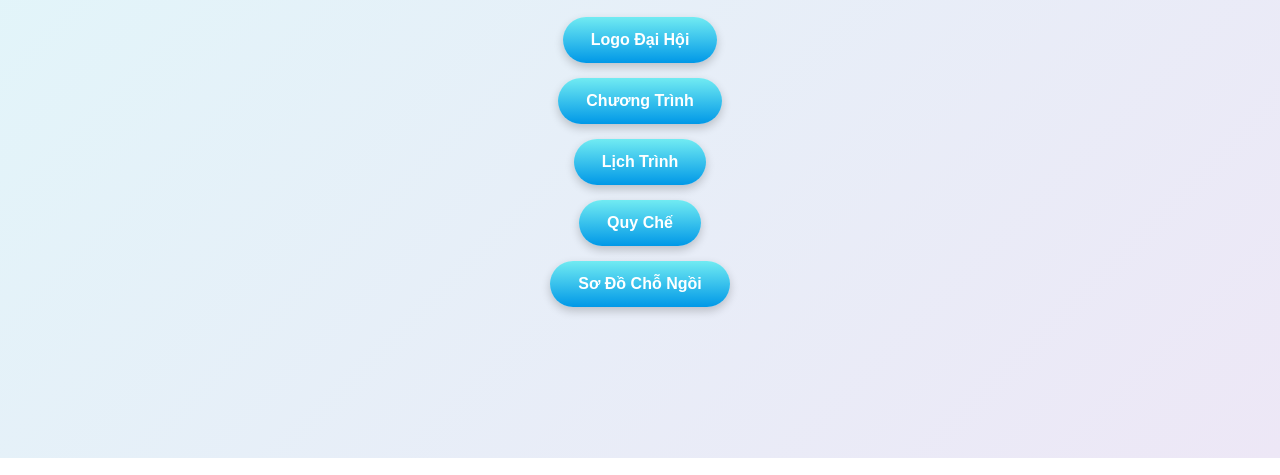
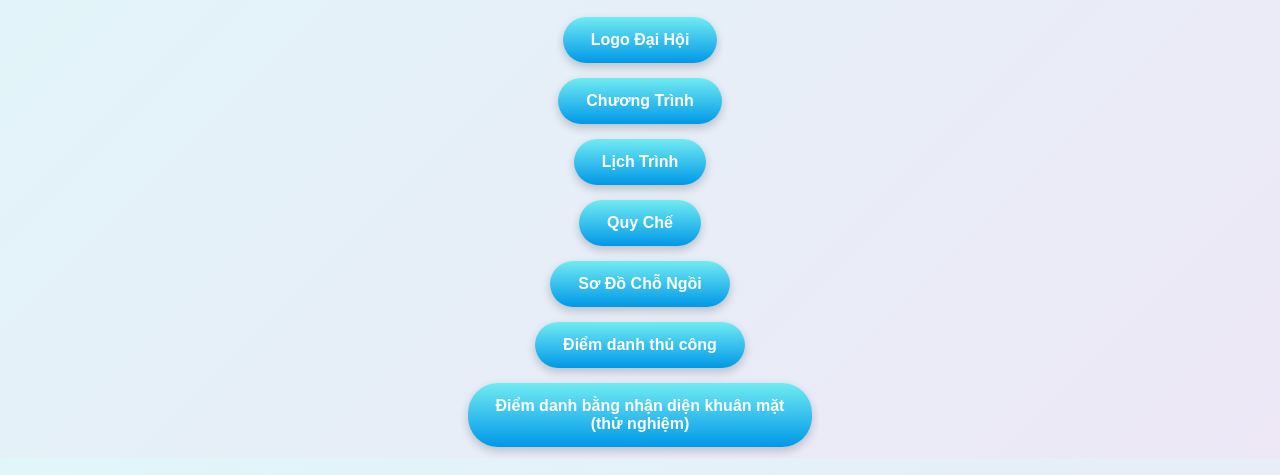
Before and after one commit to idolbinhminhtran/notebook, a plain HTML site: page index.html in a window 1280 px wide. Shown: the part 342-817 px from the top of the page. Drawn offline with Linux system fonts and the light colour scheme; a web font is replaced by a local one.

Commit message:
minor change to home page

```diff
--- a/index.html
+++ b/index.html
@@ -19,6 +19,8 @@
     <a href="https://drive.google.com/drive/folders/1TNsSC-XGHG14afy1rcy0ITHRoydpTNGQ?usp=sharing" target="_blank"><button>Lịch Trình</button></a>
     <a href="https://drive.google.com/drive/folders/1O1cAWD3LN2efoujoKg3ExAtndJa_1JzR?usp=sharing" target="_blank"><button>Quy Chế</button></a>
     <a href="https://drive.google.com/drive/folders/1IqRF88xnlkvTwU8-6rB_t43FI4yblrGv?usp=sharing" target="_blank"><button>Sơ Đồ Chỗ Ngồi</button></a>
+    <a href="checkin.html" target="_blank"><button>Điểm danh thủ công</button></a>
+    <a href="checkin.html" target="_blank"><button>Điểm danh bằng nhận diện khuân mặt<br>(thử nghiệm)</button></a>
   </div>
 </body>
 </html>
```
